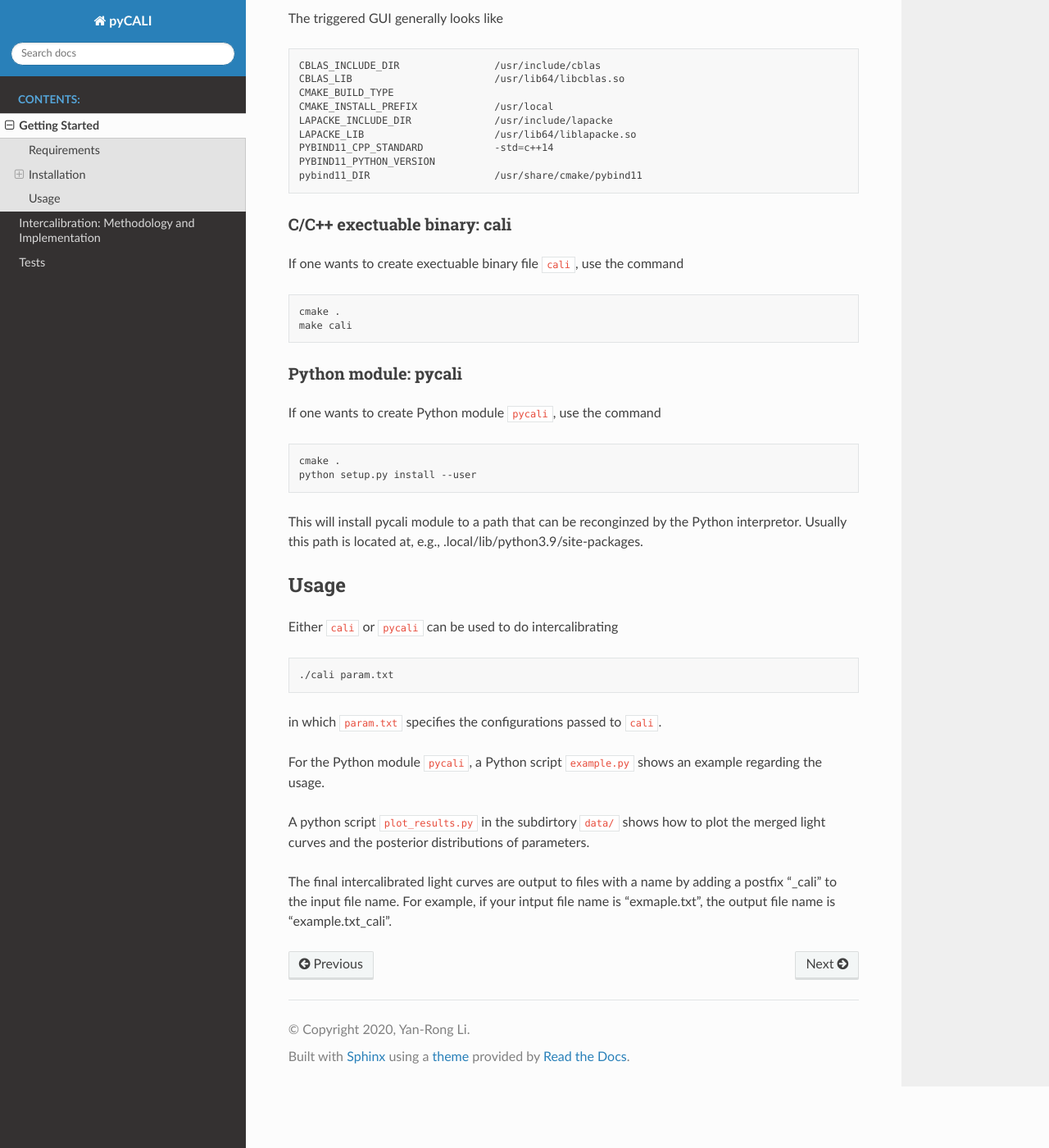
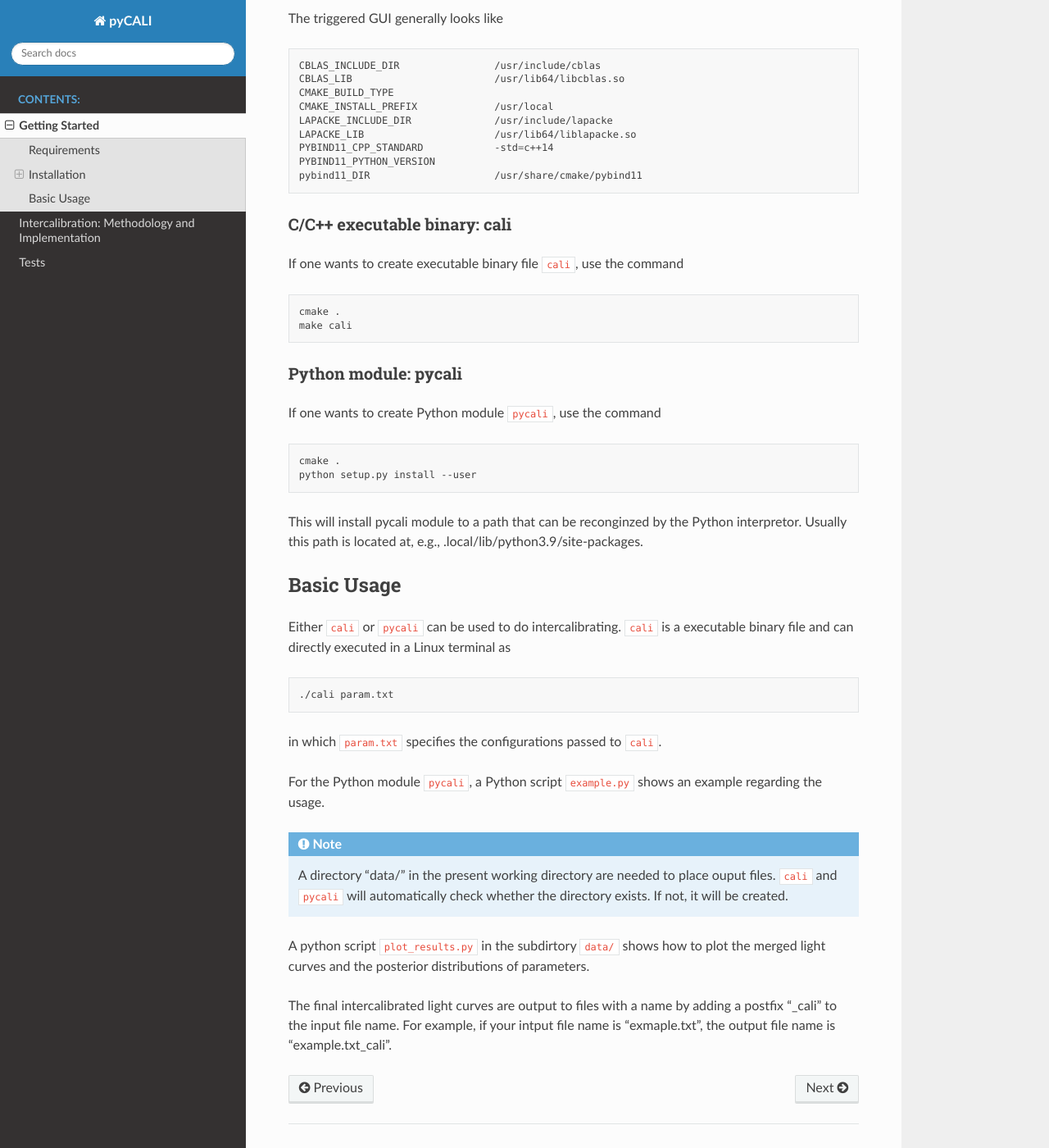
Before and after one commit to LiyrAstroph/PyCALI, a Sphinx documentation site: the page built from docs/getting_started.rst, in a window 1280 px wide and 1400 px high, scrolled down 1012 px. Shown: the whole window at 82% size. Built offline with Sphinx 7.4.7 and the Read the Docs theme 2.0.0, drawn with Linux system fonts in a browser that asks for light colours.

Commit message:
update docs.

```diff
--- a/docs/getting_started.rst
+++ b/docs/getting_started.rst
@@ -66,10 +66,10 @@ The triggered GUI generally looks like
   PYBIND11_PYTHON_VERSION
   pybind11_DIR                     /usr/share/cmake/pybind11
 
-C/C++ exectuable binary: cali
+C/C++ executable binary: cali
 -----------------------------
 
-If one wants to create exectuable binary file ``cali``, use the command
+If one wants to create executable binary file ``cali``, use the command
 
 .. code-block:: bash
 
@@ -90,10 +90,11 @@ This will install pycali module to a path that can be reconginzed by the Python
 Usually this path is located at, e.g., .local/lib/python3.9/site-packages.
 
 
-Usage
-=====
+Basic Usage
+===========
 
-Either ``cali`` or ``pycali`` can be used to do intercalibrating
+Either ``cali`` or ``pycali`` can be used to do intercalibrating.  ``cali`` is a executable binary file
+and can directly executed in a Linux terminal as
 
 .. code-block:: bash
 
@@ -104,6 +105,11 @@ in which ``param.txt`` specifies the configurations passed to ``cali``.
 For the Python module ``pycali``, a Python script ``example.py`` shows
 an example regarding the usage.
 
+.. note::
+
+  A directory "data/" in the present working directory are needed to place ouput files. ``cali`` and ``pycali``
+  will automatically check whether the directory exists. If not, it will be created.
+
 A python script ``plot_results.py`` in the subdirtory ``data/`` shows how to plot
 the merged light curves and the posterior distributions of parameters.
 
```
Also changed, not shown: docs/intercali.rst (+6 -2 lines).
